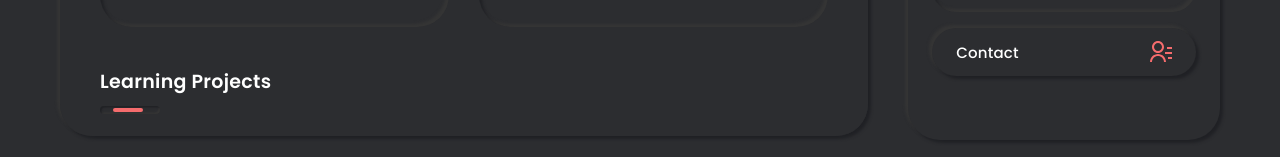
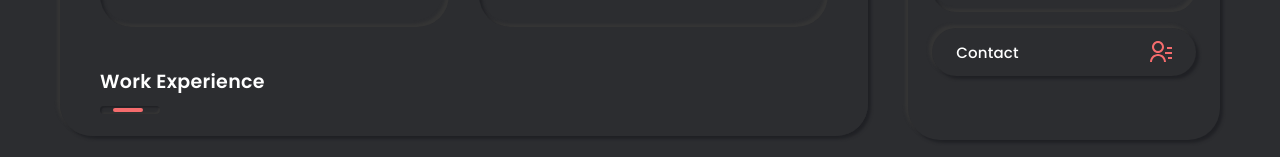
Before and after one commit to khan-uiux/portfolio, a React (Vite) app: page /#home in a window 1280 px wide. Both pictures are taken after a click on the item "Work & Experience". Shown: the part 694-851 px from the top of the page. Built offline with nearby package versions, Linux system fonts and the light colour scheme.

Commit message:
layout changes

```diff
--- a/src/Components/Portfolio/Portfolio.jsx
+++ b/src/Components/Portfolio/Portfolio.jsx
@@ -18,15 +18,6 @@ function Portfolio() {
         <ExperienceCard projecTitle="Sharescart - Stock Sharing Platform" role="UI/UX Designer & Frontend Developer" skills="Photoshop, HTML, CSS, Bootstrap, JavaScript, Tailwind" link="https://www.sharescart.com/" />
 
         <ExperienceCard projecTitle="Adosha Wellness" role="Graphic & Web Designer" skills="Photoshop, HTML, CSS, Bootstrap, JavaScript" link="https://adoshawellness.com/" />
-      </div>
-
-      <div className="title-heading">
-        <ComponentTitle title="Learning Projects" />
-      </div>
-      <div className="experience-cards">
-        <ExperienceCard projecTitle="Personal Portfolio" role="UI/UX Designer & Frontend Developer" skills="Figma, HTML, CSS, JavaScript, React.js" link="https://khan-uiux.github.io/portfolio/" />
-
-        <ExperienceCard projecTitle="Movie Streaming App" role="Front-end Developer" skills="HTML, CSS, JavaScript, Raect.js" link="https://khan-uiux.github.io/movies/" />
       </div>
 
       <div className="title-heading">
```
Also changed, not shown: 1 other file (tests, documents, lock files or other folders).
